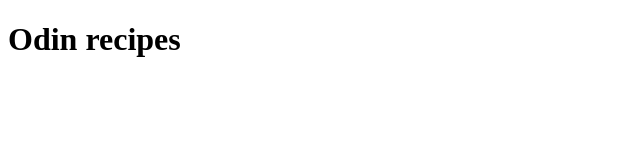
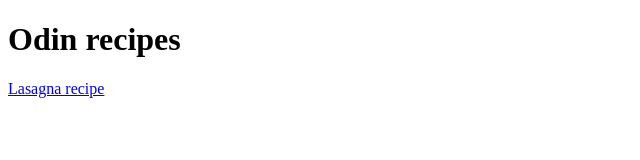
Before and after one commit to AliDo-t/odin-recipes, a plain HTML site: page index.html in a window 1280 px wide. Shown: the whole page, without its empty margins (0-640 px from the left). Drawn offline with Linux system fonts and the light colour scheme.

Commit message:
Add lasagna.html in new recipes directory. and link it to index.html

```diff
--- a/index.html
+++ b/index.html
@@ -7,5 +7,6 @@
 </head>
 <body>
     <h1>Odin recipes</h1>
+    <a href="recipes/lasagna.html">Lasagna recipe</a>
 </body>
 </html>
```
Also changed, not shown: recipes/lasagna.html (added).
